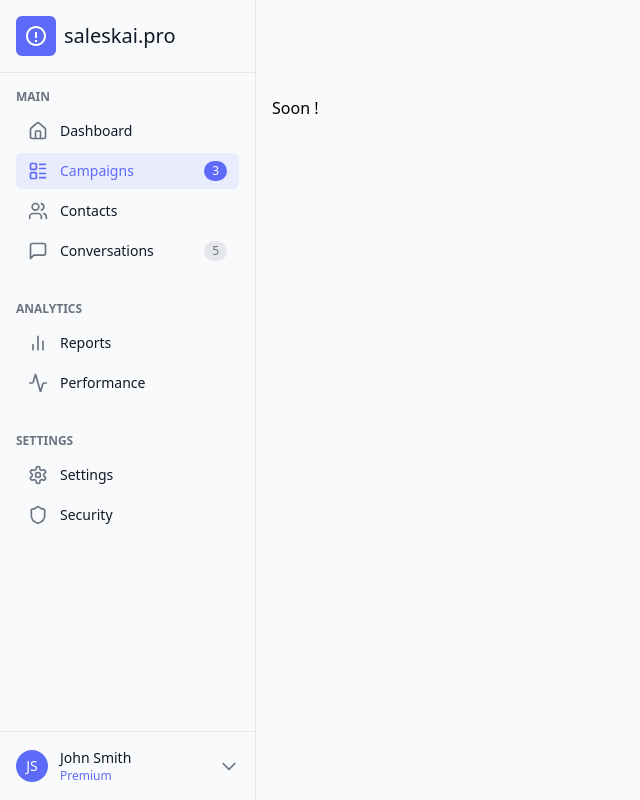
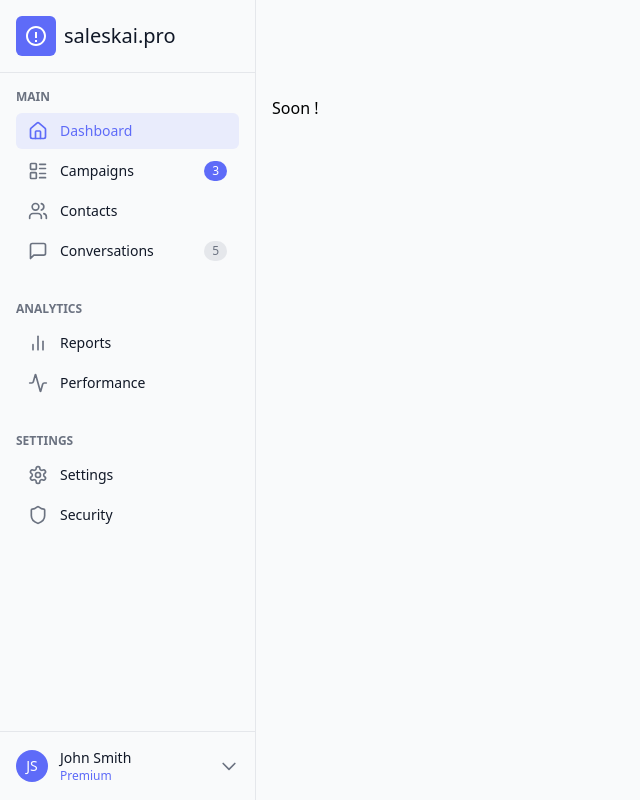
Before and after one commit to fardin-developer/Sales-Dashboard, a React (Vite) app: page / in a window 1280 px wide. Shown: the whole page, without its empty margins (0-640 px from the left). Built offline with nearby package versions, Linux system fonts and the light colour scheme.

Commit message:
sidebar dynamic  active added

```diff
--- a/src/components/Sidebar.jsx
+++ b/src/components/Sidebar.jsx
@@ -1,5 +1,5 @@
 import { useState } from "react";
-import { Link } from "react-router-dom";
+import { Link, useLocation } from "react-router-dom"; // 1. Import useLocation
 import {
   Home,
   LayoutList,
@@ -12,10 +12,25 @@ import {
 } from "lucide-react";
 
 export default function Sidebar() {
+  const location = useLocation(); // 2. Get current route
   const [user] = useState({
     name: "John Smith",
-    role: "Premium"
+    role: "Premium",
   });
+
+  const isActive = (path) => location.pathname === path;
+
+  const linkClass = (path) =>
+    `flex items-center gap-3 px-3 py-2 text-sm rounded-md ${
+      isActive(path)
+        ? "text-primary bg-primary/10"
+        : "text-text-primary hover:bg-bg-white"
+    }`;
+
+  const iconClass = (path) =>
+    `w-5 h-5 ${
+      isActive(path) ? "text-primary" : "text-text-secondary"
+    }`;
 
   return (
     <aside className="w-64 h-screen border-r border-gray-light flex flex-col bg-bg-light">
@@ -35,85 +50,58 @@ export default function Sidebar() {
 
       {/* Navigation */}
       <div className="flex-1 overflow-y-auto">
-        {/* Main Navigation */}
         <div className="p-4">
           <div className="text-xs font-semibold text-text-secondary mb-2">MAIN</div>
           <nav className="space-y-1">
-            <Link
-              to="/"
-              className="flex items-center gap-3 px-3 py-2 text-sm text-text-primary rounded-md hover:bg-bg-white"
-            >
-              <Home className="w-5 h-5 text-text-secondary" />
+            <Link to="/" className={linkClass("/")}>
+              <Home className={iconClass("/")} />
               <span>Dashboard</span>
             </Link>
 
-            <Link
-              to="/campaigns"
-              className="flex items-center gap-3 px-3 py-2 text-sm text-primary bg-primary/10 rounded-md"
-            >
-              <LayoutList className="w-5 h-5 text-primary" />
+            <Link to="/campaigns" className={linkClass("/campaigns")}>
+              <LayoutList className={iconClass("/campaigns")} />
               <span>Campaigns</span>
               <span className="ml-auto bg-primary text-white px-2 py-0.5 rounded-full text-xs">3</span>
             </Link>
 
-            <Link
-              to="/contacts"
-              className="flex items-center gap-3 px-3 py-2 text-sm text-text-primary rounded-md hover:bg-bg-white"
-            >
-              <Users className="w-5 h-5 text-text-secondary" />
+            <Link to="/contacts" className={linkClass("/contacts")}>
+              <Users className={iconClass("/contacts")} />
               <span>Contacts</span>
             </Link>
 
-            <Link
-              to="/conversations"
-              className="flex items-center gap-3 px-3 py-2 text-sm text-text-primary rounded-md hover:bg-bg-white"
-            >
-              <MessageSquare className="w-5 h-5 text-text-secondary" />
+            <Link to="/conversations" className={linkClass("/conversations")}>
+              <MessageSquare className={iconClass("/conversations")} />
               <span>Conversations</span>
               <span className="ml-auto bg-gray-light text-text-secondary px-2 py-0.5 rounded-full text-xs">5</span>
             </Link>
           </nav>
         </div>
 
-        {/* Analytics */}
         <div className="p-4">
           <div className="text-xs font-semibold text-text-secondary mb-2">ANALYTICS</div>
           <nav className="space-y-1">
-            <Link
-              to="/reports"
-              className="flex items-center gap-3 px-3 py-2 text-sm text-text-primary rounded-md hover:bg-bg-white"
-            >
-              <BarChart2 className="w-5 h-5 text-text-secondary" />
+            <Link to="/reports" className={linkClass("/reports")}>
+              <BarChart2 className={iconClass("/reports")} />
               <span>Reports</span>
             </Link>
 
-            <Link
-              to="/performance"
-              className="flex items-center gap-3 px-3 py-2 text-sm text-text-primary rounded-md hover:bg-bg-white"
-            >
-              <Activity className="w-5 h-5 text-text-secondary" />
+            <Link to="/performance" className={linkClass("/performance")}>
+              <Activity className={iconClass("/performance")} />
               <span>Performance</span>
             </Link>
           </nav>
         </div>
 
-        {/* Settings */}
         <div className="p-4">
           <div className="text-xs font-semibold text-text-secondary mb-2">SETTINGS</div>
           <nav className="space-y-1">
-            <Link
-              to="/settings"
-              className="flex items-center gap-3 px-3 py-2 text-sm text-text-primary rounded-md hover:bg-bg-white"
-            >
-              <Settings className="w-5 h-5 text-text-secondary" />
+            <Link to="/settings" className={linkClass("/settings")}>
+              <Settings className={iconClass("/settings")} />
               <span>Settings</span>
             </Link>
 
-            <Link
-              to="/security"
-              className="flex items-center gap-3 px-3 py-2 text-sm text-text-primary rounded-md hover:bg-bg-white"
-            >
-              <Shield className="w-5 h-5 text-text-secondary" />
+            <Link to="/security" className={linkClass("/security")}>
+              <Shield className={iconClass("/security")} />
               <span>Security</span>
             </Link>
           </nav>
```
Also changed, not shown: src/App.jsx (+2 -10 lines).
